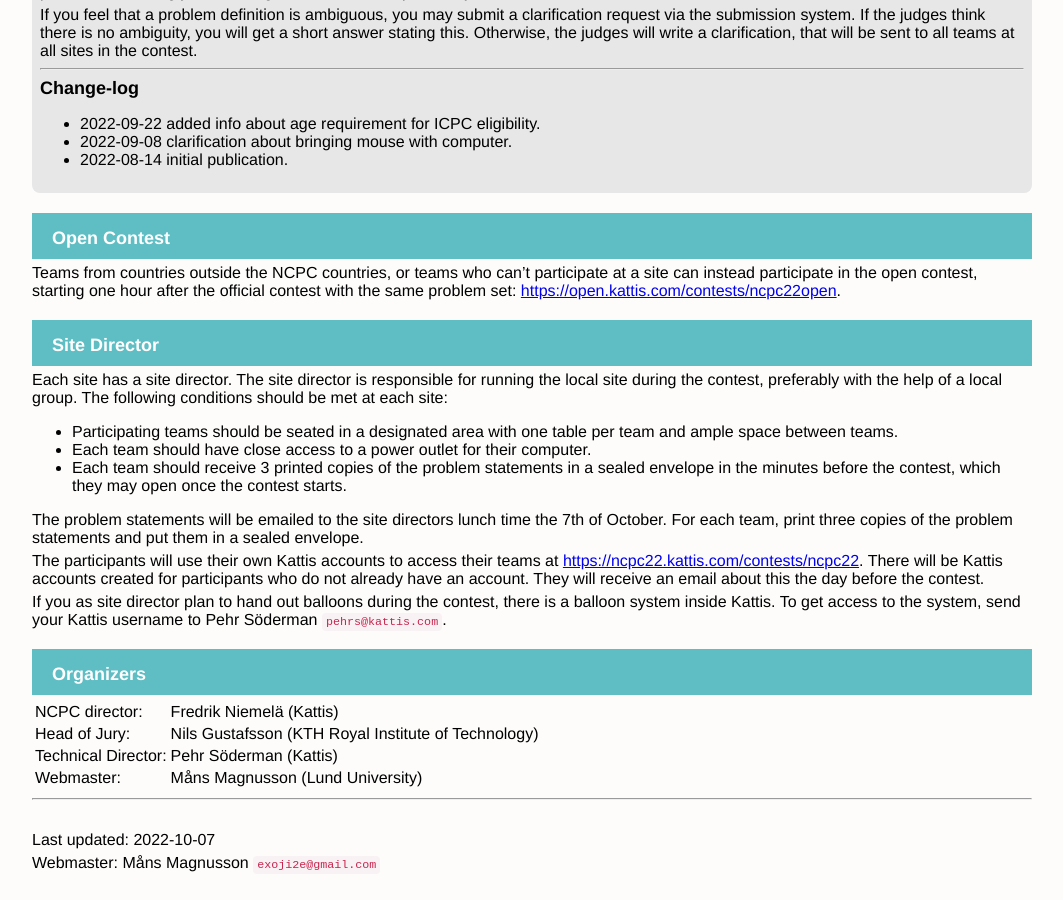
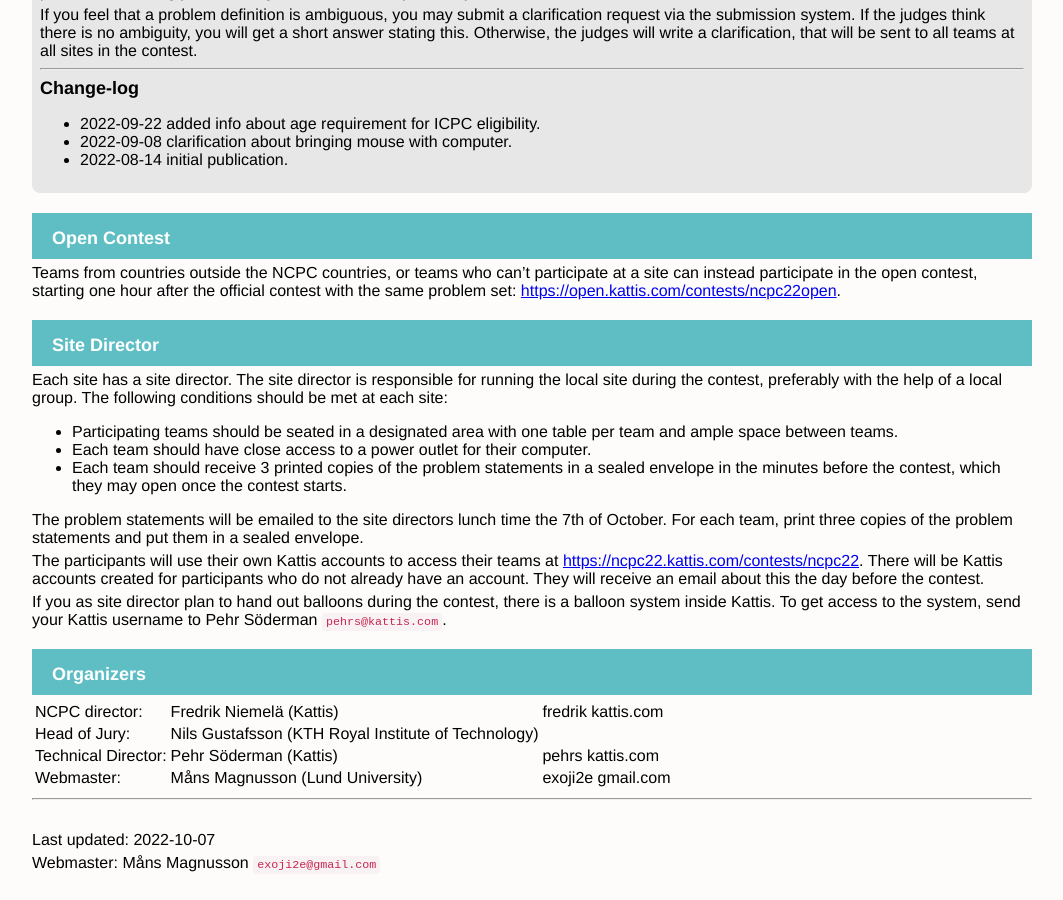
Before and after one commit to icpc/ncpc-web, a Jekyll site: the page built from ncpc2022/index.md, in a window 1280 px wide and 900 px high, scrolled down 3119 px. Shown: the whole window, without its empty margins (108-1171 px from the left). Built offline with Jekyll 4.4.1, drawn with Linux system fonts in a browser that asks for light colours.

Commit message:
[2022] add emails to fredrik and pehr

```diff
--- a/ncpc2022/index.md
+++ b/ncpc2022/index.md
@@ -243,6 +243,7 @@
   <tr>
     <td>NCPC director:</td>
     <td>Fredrik Niemelä (Kattis)</td>
+    <td>fredrik kattis.com</td>
   </tr>
   <tr>
     <td>Head of Jury:</td>
@@ -251,10 +252,12 @@
   <tr>
     <td>Technical Director:</td>
     <td>Pehr Söderman (Kattis)</td>
+    <td>pehrs kattis.com</td>
   </tr>
   <tr>
     <td>Webmaster:</td>
     <td>Måns Magnusson (Lund University)</td>
+    <td>exoji2e gmail.com</td>
   </tr>
 </table>
 
```
